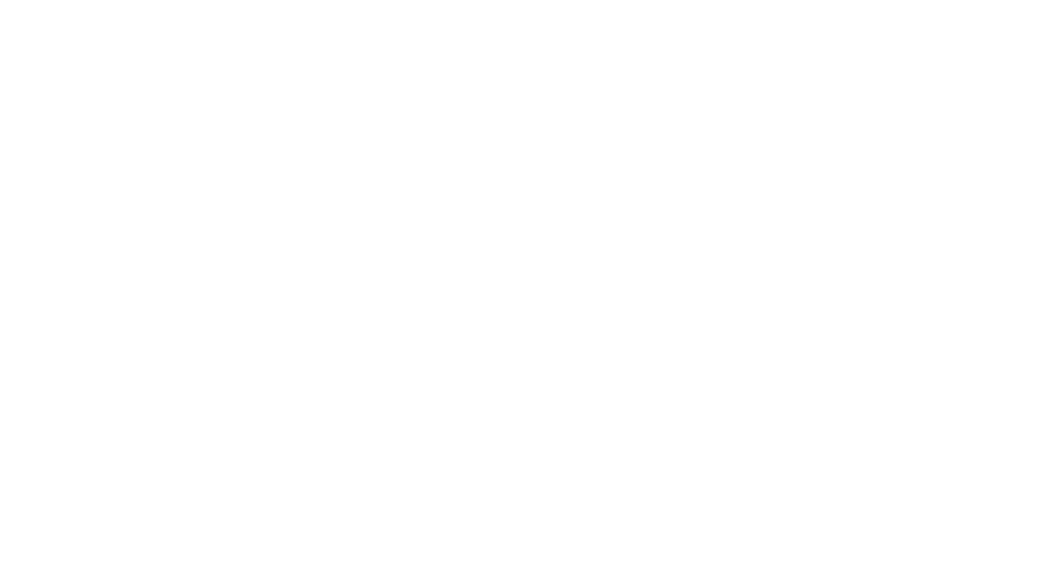
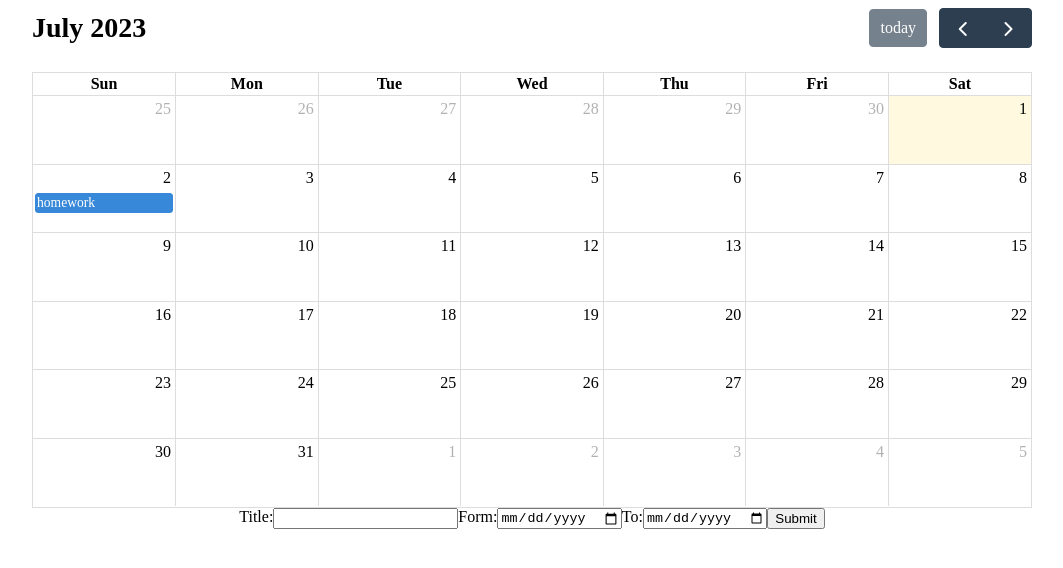
Before and after one commit to nyang5504/Student-Central, a React (Create React App) app in the folder student-central/: page /schedule in a window 1280 px wide. Before the commit this address had no page. Shown: the top 568 px of the page, without its empty margins (108-1171 px from the left). Built offline with nearby package versions, Linux system fonts and the light colour scheme.

Commit message:
add calendar and form

```diff
--- a/student-central/package.json
+++ b/student-central/package.json
@@ -3,6 +3,9 @@
   "version": "0.1.0",
   "private": true,
   "dependencies": {
+    "@fullcalendar/core": "^6.1.8",
+    "@fullcalendar/daygrid": "^6.1.8",
+    "@fullcalendar/react": "^6.1.8",
     "@testing-library/jest-dom": "^5.16.5",
     "@testing-library/react": "^13.4.0",
     "@testing-library/user-event": "^13.5.0",
--- a/student-central/src/App.js
+++ b/student-central/src/App.js
@@ -1,11 +1,13 @@
 import React from 'react';
 import { Routes, Route } from 'react-router-dom';
 import HomePage from './components/Homepage';
+import SchedulePage from './components/Schedulepage';
 
 const App = () => {
     return (
         <Routes>
             <Route path="/" element={<HomePage />} />
+            <Route path="/schedule" element={<SchedulePage/>}/>
         </Routes>
     );
 };
--- /dev/null
+++ b/student-central/src/components/EventForm.js
@@ -0,0 +1,24 @@
+import React from 'react';
+import "../styles/EventForm.css"
+
+import FullCalendar from '@fullcalendar/react';
+import dayGridPlugin from '@fullcalendar/daygrid';
+
+const EventForm = () => {
+    return (
+        <form id="addevent">
+            <label htmlFor='title'>Title:</label>
+            <input type='text' required id="title"/>
+
+            <label htmlFor='from'>Form:</label>
+            <input type="date" required id="from"/>
+
+            <label htmlFor='to'>To:</label>
+            <input type='date' required id="to"/>
+
+            <input type="submit" id="add"/>
+        </form>
+    );
+};
+
+export default EventForm;
--- a/student-central/src/components/Homepage.js
+++ b/student-central/src/components/Homepage.js
@@ -2,6 +2,7 @@ import React from 'react';
 import NavBar from './NavBar';
 import Footer from './Footer';
 import '../styles/Homepage.css';
+import Schedule from './Schedule';
 
 const HomePage = () => {
     return (
--- /dev/null
+++ b/student-central/src/components/Schedule.js
@@ -0,0 +1,20 @@
+import React from 'react';
+
+
+import FullCalendar from '@fullcalendar/react';
+import dayGridPlugin from '@fullcalendar/daygrid';
+import "../styles/Schedule.css"
+
+const Schedule = () => {
+    return (
+        <FullCalendar
+            plugins={[dayGridPlugin]}
+            initialView='dayGridMonth'
+            events={[
+                {title: "homework", date: '2023-07-02'},
+            ]}
+        />
+    );
+};
+
+export default Schedule;
--- /dev/null
+++ b/student-central/src/components/Schedulepage.js
@@ -0,0 +1,16 @@
+import React from 'react';
+import '../styles/Schedulepage.css';
+import NavBar from './NavBar'
+import Schedule from './Schedule';
+import EventForm from './EventForm';
+
+const SchedulePage = () => {
+    return (
+        <div className="schedulepage-container">
+            <Schedule/>
+            <EventForm/>
+        </div>
+    );
+};
+
+export default SchedulePage;
--- /dev/null
+++ b/student-central/src/styles/EventForm.css
@@ -0,0 +1,3 @@
+#addevent{
+    display: flex;
+}
--- /dev/null
+++ b/student-central/src/styles/Schedule.css
@@ -0,0 +1,4 @@
+.fc {
+    height: 500px;
+    aspect-ratio: 2;
+}
--- /dev/null
+++ b/student-central/src/styles/Schedulepage.css
@@ -0,0 +1,8 @@
+.schedulepage-container {
+    display: flex;
+    justify-content: center;
+    align-items: center;
+    flex-wrap: wrap;
+
+    /* height: 200%; */
+  }
```
Also changed, not shown: 1 other file (tests, documents, lock files or other folders).
